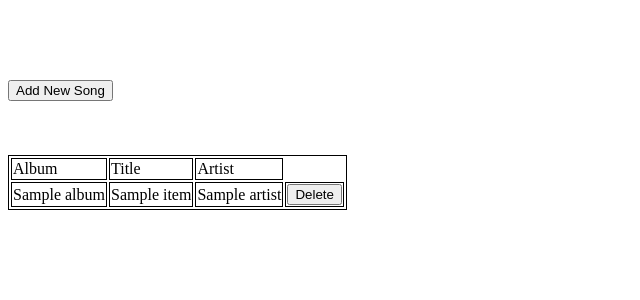
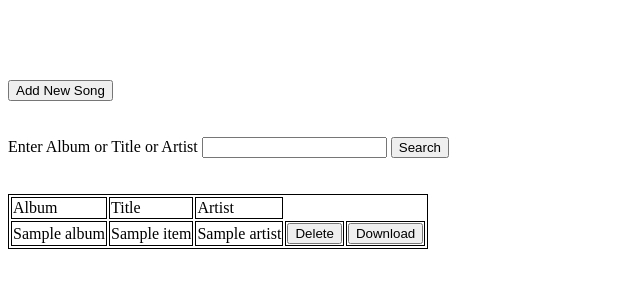
Before and after one commit to kamilkhan/music_management, a Flask app: template templates/home.html in a window 1280 px wide. Shown: the top 300 px of the page, without its empty margins (0-640 px from the left). Run offline with Flask 2, Linux system fonts and the light colour scheme; the template is opened without the code that fills it: most values are stand-ins (such as "Sample title", 1, 10 or a date in 2020).

Commit message:
Download is completed. used send_from_directory library.  search code and plain retrieval code is optimized

```diff
--- a/app.py
+++ b/app.py
@@ -1,24 +1,30 @@
-from flask import render_template,Flask,request, redirect
+from flask import render_template,Flask,request,redirect, send_from_directory
 from werkzeug.utils import secure_filename
 import sqlite3
 import os
 import uuid
 
-app = Flask(__name__)
+app = Flask(__name__,static_folder='songs')
 
 
 @app.route('/home')
 def home():
     conn = sqlite3.connect('music')
-    items = list()
     cursor = conn.execute("SELECT album,title,artist,file_name,uuid from songs")
-    for row in cursor:
-        item = dict()
-        item['album'] = row[0]
-        item['title'] = row[1]
-        item['artist'] = row[2]
-        item['uuid'] = row[4]
-        items.append(item)
+    items = make_items(cursor)
+    conn.close()
+    return render_template('home.html', items=items)
+
+
+@app.route('/search', methods=['POST'])
+def search():
+    search_token = request.form.get('search')
+    if search_token == '':
+        return redirect("/home", code=302)
+    conn = sqlite3.connect('music')
+    query = "SELECT album,title,artist,file_name,uuid from songs where album = '" + search_token + "'"
+    cursor = conn.execute(query)
+    items = make_items(cursor)
     conn.close()
     return render_template('home.html', items=items)
 
@@ -62,3 +68,21 @@ def delete(uuid):
     conn.commit()
     conn.close()
     return redirect("/home", code=302)
+
+
+@app.route('/download/<path:filename>', methods=['GET'])
+def download(filename):
+    return send_from_directory(directory='songs', path=filename, as_attachment=True)
+
+
+def make_items(cursor):
+    items = []
+    for row in cursor:
+        item = dict()
+        item['album'] = row[0]
+        item['title'] = row[1]
+        item['artist'] = row[2]
+        item['fname'] = row[3]
+        item['uuid'] = row[4]
+        items.append(item)
+    return items
--- a/templates/home.html
+++ b/templates/home.html
@@ -10,10 +10,19 @@ table, th, td {
 </head>
 <body>
 <br><br><br><br>
-<form action="/upload_song_form" method="get">
-<input type="submit" value = "Add New Song"/>
+<form action="/upload_song_form">
+    <input type="submit" value = "Add New Song"/>
 </form>
-<br><br><br>
+
+<br><br>
+<form action="/search" method="post">
+    Enter Album or Title or Artist
+    <input type="text" name="search" value = ""/>
+    <input type="submit" value = "Search"/>
+</form>
+
+
+<br><br>
 <table>
     <tr><td>Album</td><td>Title</td><td>Artist</td></tr>
 {% for item in items %}
@@ -27,6 +36,11 @@ table, th, td {
             <input button type="submit" value = "Delete"/>
         </form>
     </td>
+    <td>
+        <form action="/download/{{item.fname}}" method="get">
+            <input button type="submit" value = "Download"/>
+        </form>
+    </td>
  </TR>
 {% endfor %}
 </table>
```
